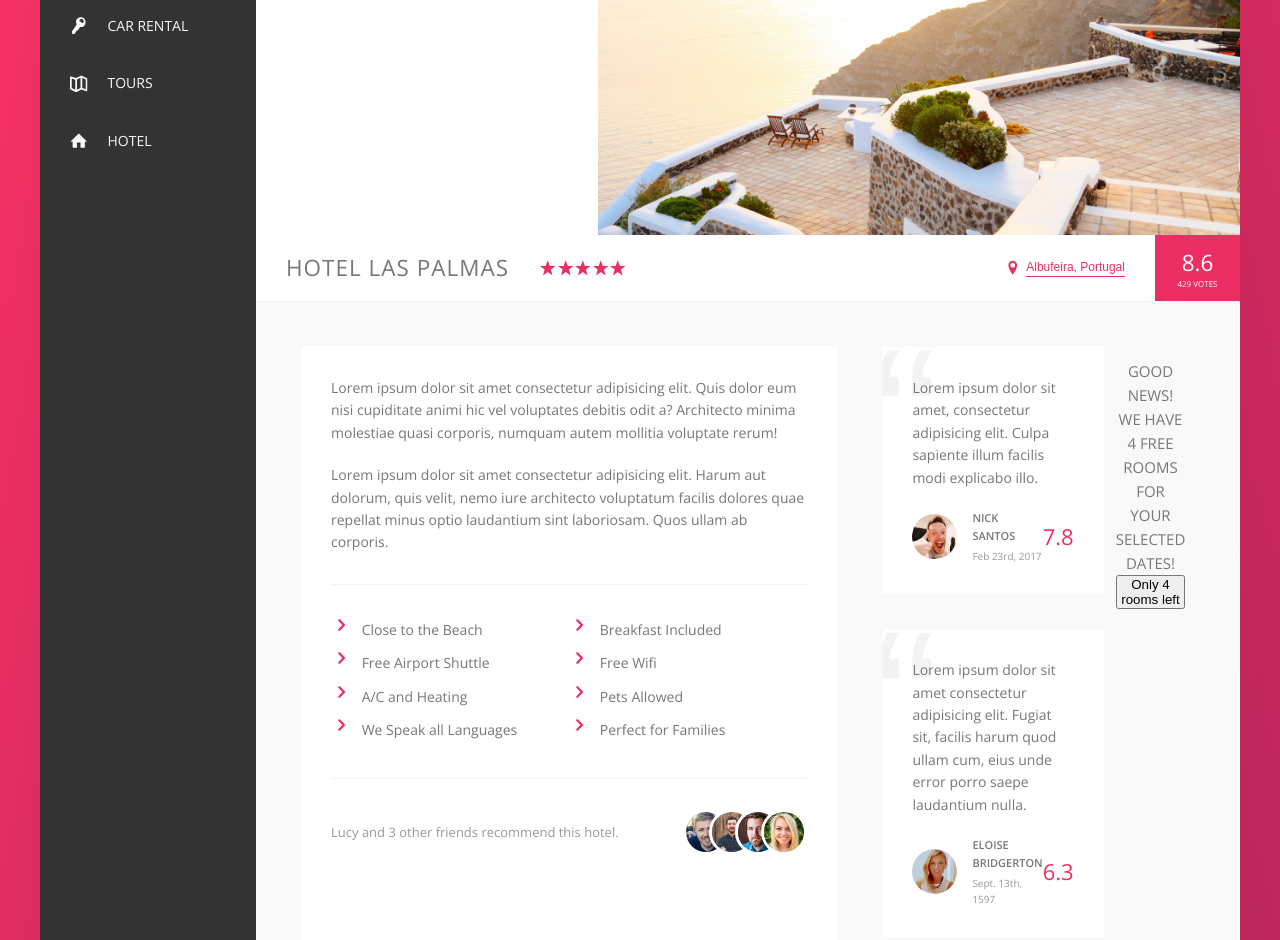
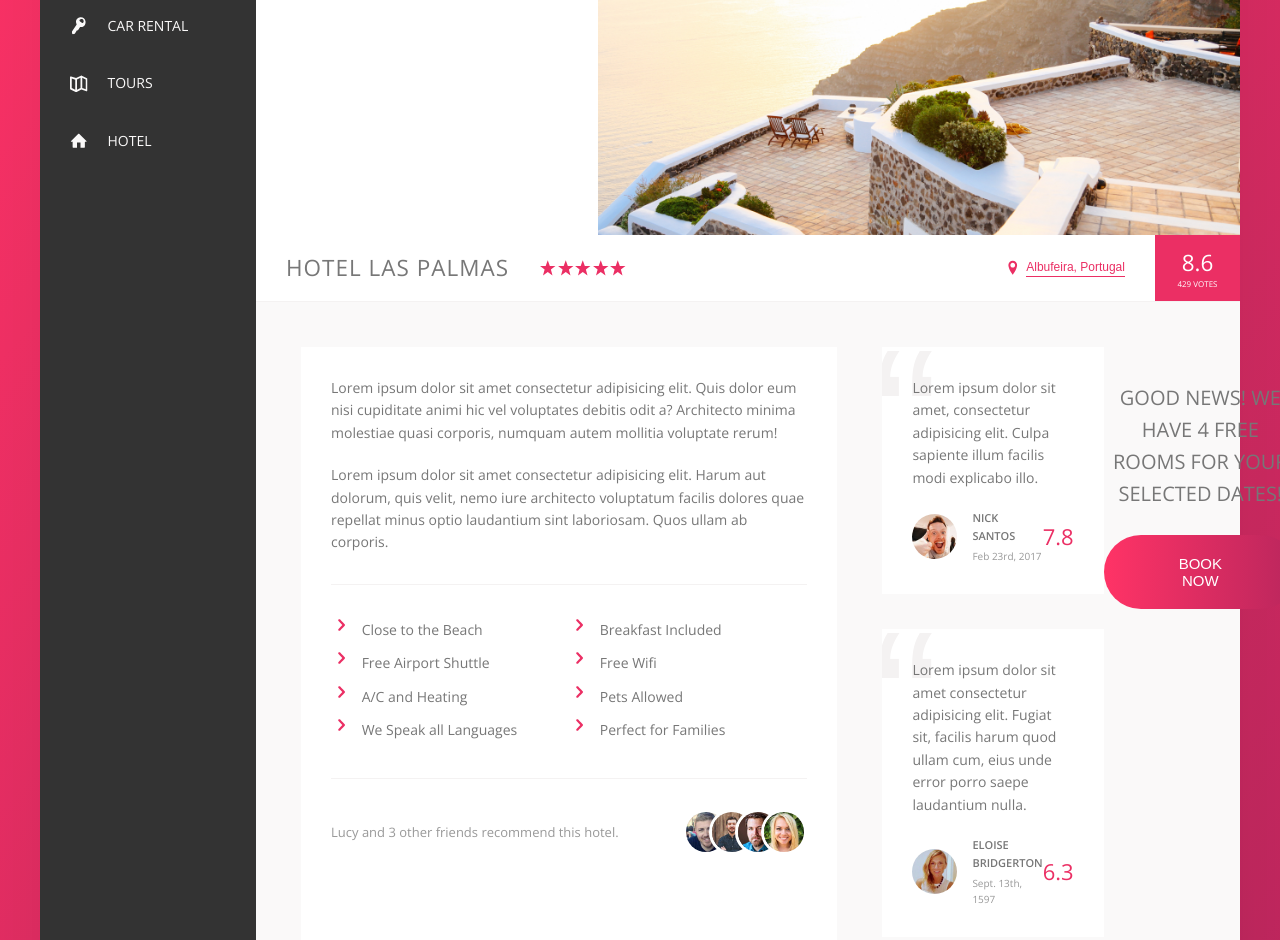
Before and after one commit to Plasmatronics/Trillo, a website: page index.html in a window 1280 px wide. Shown: the part 300-1240 px from the top of the page. Drawn offline with nearby package versions, Linux system fonts and the light colour scheme.

Commit message:
Added Button Animation Functionality

```diff
--- a/index.html
+++ b/index.html
@@ -233,7 +233,8 @@
                                 Good news! We have 4 free rooms for your selected dates!
                             </h2>
                             <button class="btn">
-                                Only 4 rooms left
+                                <span class="btn__visible">Book Now</span>
+                                <span class="btn__invisible">Only 4 Rooms Left</span>
                             </button>
                         </div>
                     </div>
--- a/sass/_components.scss
+++ b/sass/_components.scss
@@ -429,12 +429,61 @@
 ////////////////////////////////////////////////
 ///CTA
 .cta{
-    padding: 1.2rem;
+    padding: 3.5rem 0;
     text-align: center;
     &__book-now{
-        font-size: 1.5rem;
+        font-size: 2rem;
         font-weight: 300;
         text-transform: uppercase;
-        margin-bottom: 2,5rem;
+        margin-bottom: 2.5rem;
     }
 }
+
+
+////////////////////////////////////////////////
+///CTA
+.btn{
+    font-size: 1.5rem;
+    font-weight: 300;
+    text-transform: uppercase;
+    border: none;
+    border-radius: 100px;
+    background-image: linear-gradient(to right, var(--color-primary-light), var(--color-primary-dark));
+    color: white;
+    position: relative;
+    overflow: hidden;
+    cursor: pointer;
+
+    & > *{
+        display: inline-block;
+        transition: all .2s;
+        height: 100%;
+        width: 100%;
+    }
+
+    &__visible{
+        padding: 2rem 7.5rem;
+    }
+
+    &__invisible{
+        position: absolute;
+        padding: 2rem 0rem;
+        left: 0;
+        top:-100%;
+    }
+    &:hover{
+        background-image: linear-gradient(to left, var(--color-primary-light), var(--color-primary-dark));
+
+    }
+    &:hover &__visible{
+        transform: translateY(100%);
+    }
+    &:hover &__invisible{
+        top: 0;
+    }
+
+    &:focus{
+        outline: none;
+        animation: pulsate 1s infinite;
+    }
+}
```
Also changed, not shown: css/style.css.
